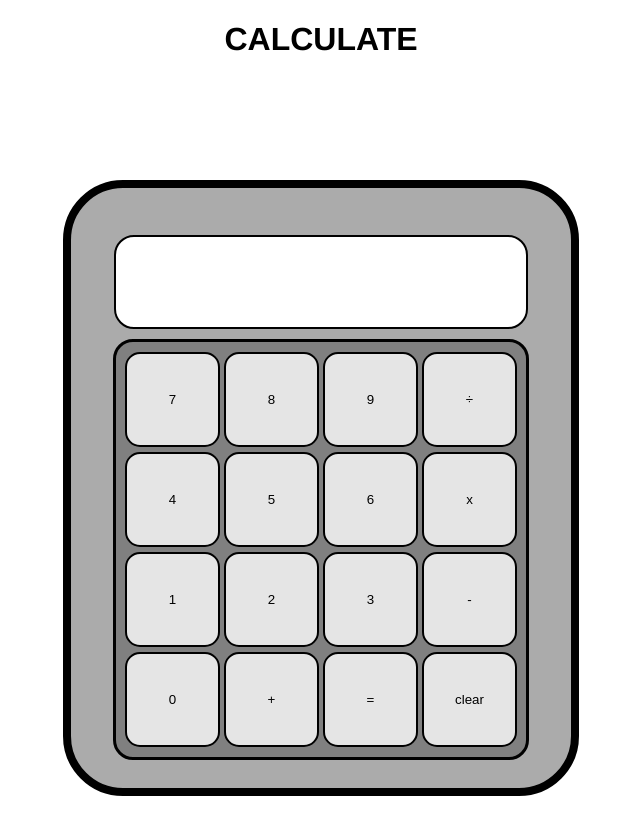
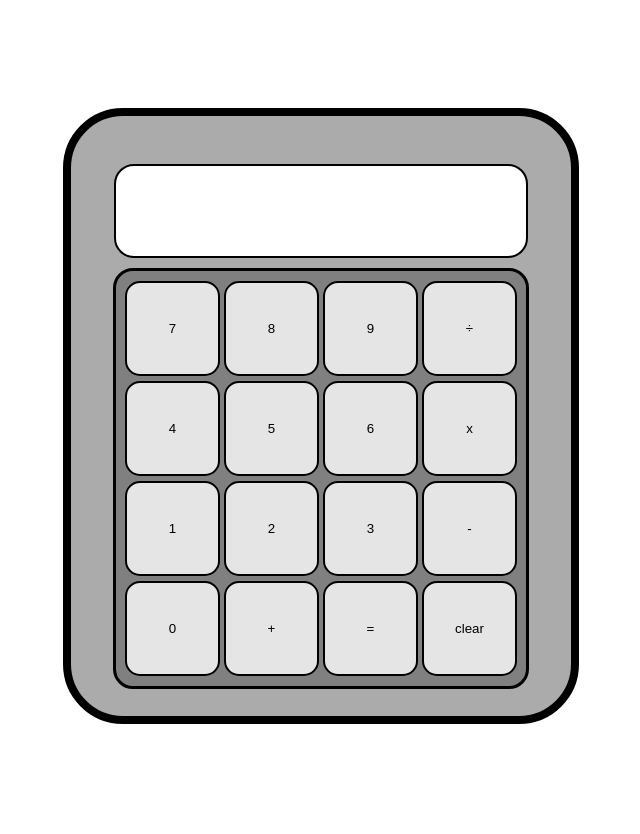
Before and after one commit to Maubin98/CALCULATOR, a plain HTML site: page index.html in a window 1280 px wide. Shown: the whole page, without its empty margins (319-959 px from the left). Drawn offline with Linux system fonts and the light colour scheme.

Commit message:
Update index.html

```diff
--- a/index.html
+++ b/index.html
@@ -10,7 +10,6 @@
 </head>
 
 <body>
-    <h1>CALCULATE</h1>
     <main class="main">
         <div class="calc">
             <div class="screen">
```
